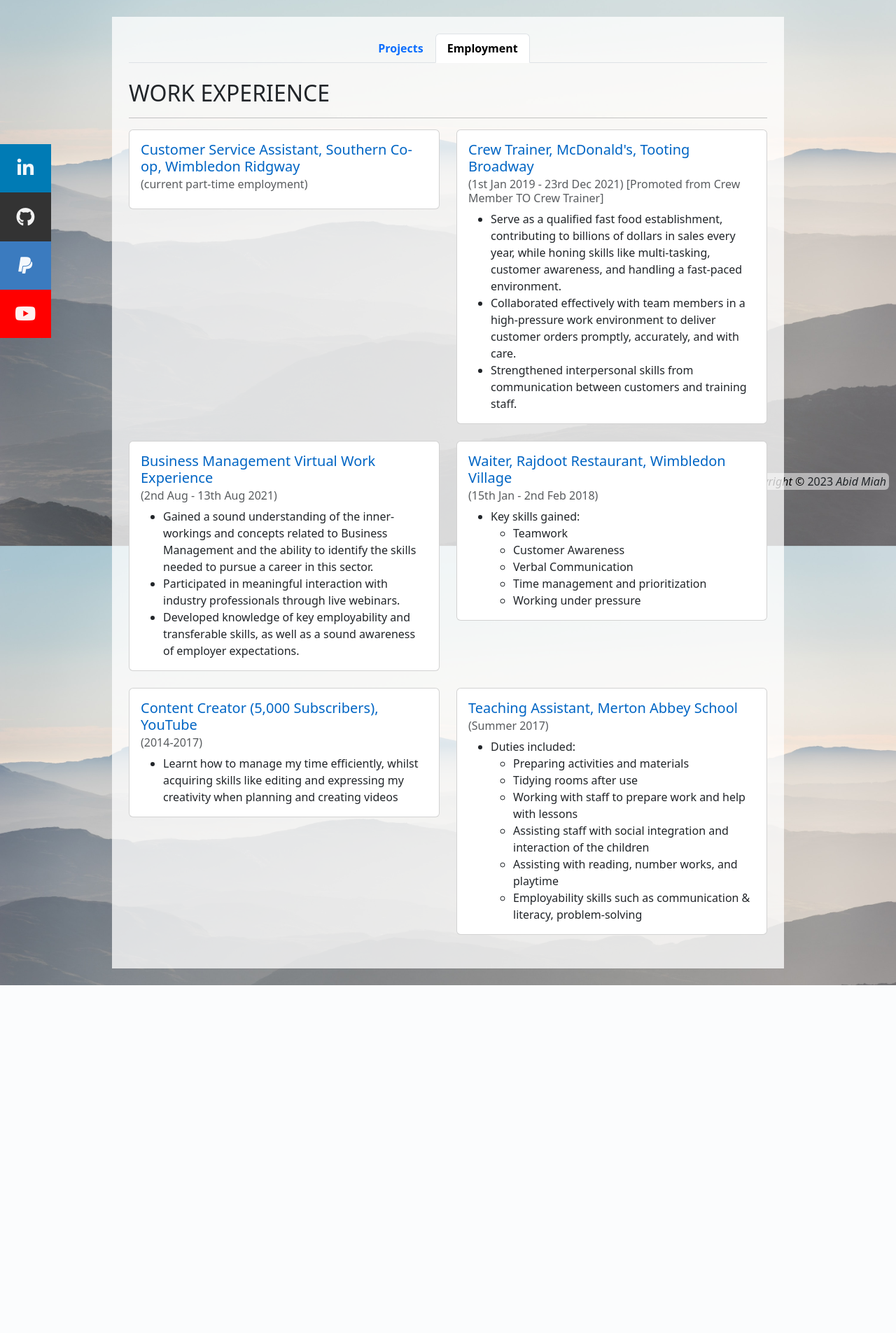
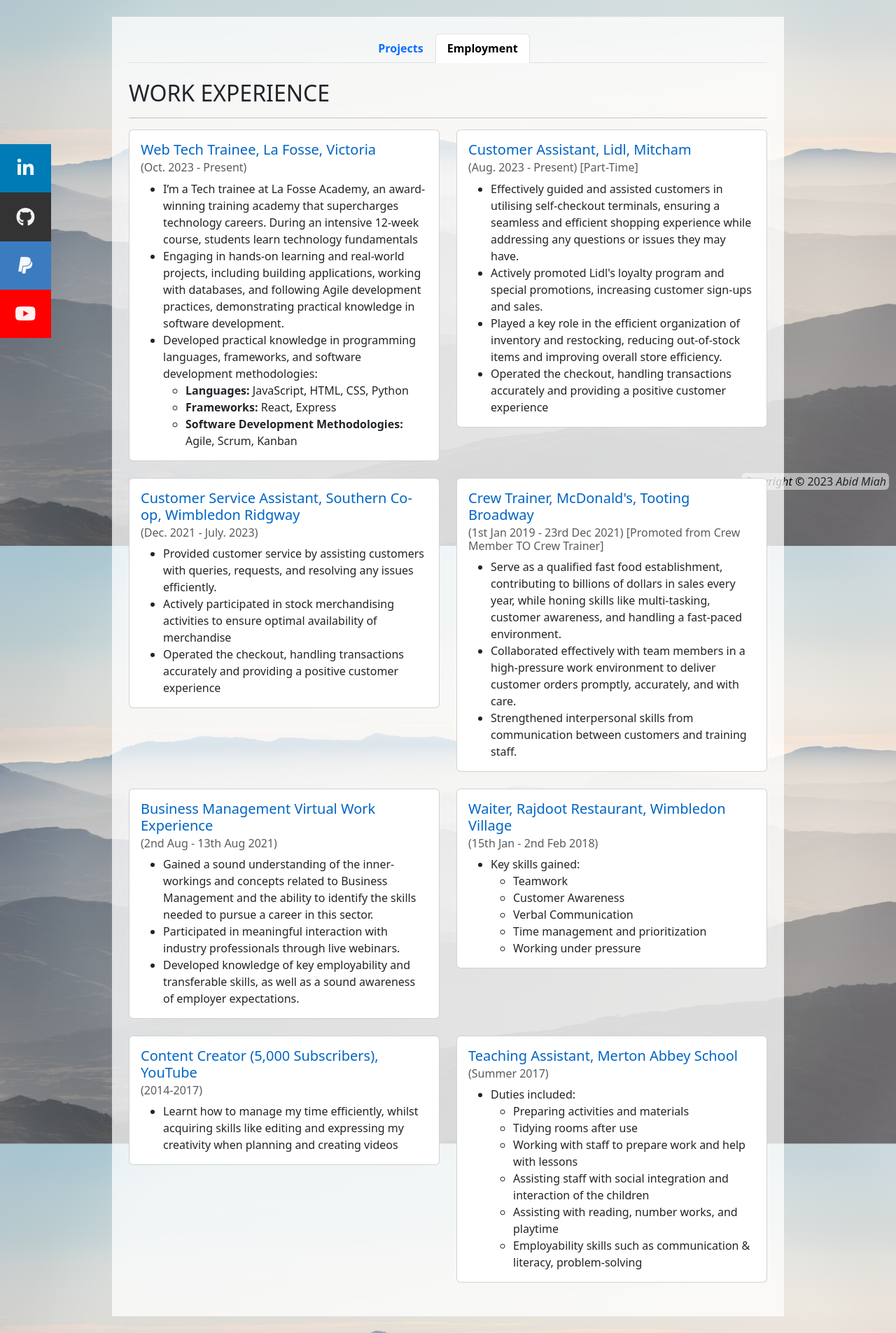
Before and after one commit to Abid-M/Abid_Ms-Website, a Django app: page /projects/ in a window 1280 px wide, after a click on "Employment". Shown: the part 74-1979 px from the top of the page at 70% size. Before the commit the page ends 1482 px from the top, so only its background shows below. Run offline with Django 4.2, Linux system fonts and the light colour scheme; some libraries are stand-ins or nearby versions.

Commit message:
CV update, Employment update

```diff
--- a/siteapp/templates/education.html
+++ b/siteapp/templates/education.html
@@ -75,7 +75,7 @@
         </section>
 
         <hr>
-        <h4 class="text-center"> <u><i>Graduate in:</i></u><b style="color:#0065C4"> Computer Science with Management (ITMB) Bsc (Hons)</b></h4>
+        <h4 class="text-center"> <u><i>Graduate in:</i></u><b style="color:#0065C4">Bsc (Hons) Computer Science with Management (ITMB)</b></h4>
         <i class="text-center">My degree is accredited by employers as meeting Tech Industry Gold standards for quality, relevance to employment, and its balance of technical, business, project and interpersonal skills.
                 You can find more about the Tech Industry Gold accreditation by Tech Partnership Degrees at tpdegrees.com/accreditation.</i>
                 <br><br>
--- a/siteapp/templates/projects.html
+++ b/siteapp/templates/projects.html
@@ -157,13 +157,56 @@
               <br>
               <h2 class="mb-3">WORK EXPERIENCE</h2> <HR></HR>
 
+              <div class="row">
+                <div class="col-md-6">
+                  <div class="card mb-4">
+                    <div class="card-body">
+                      <h5 class="card-title" style="color:#0065C4">Web Tech Trainee, La Fosse, Victoria</h5>
+                      <h6 class="card-subtitle mb-2 text-muted">(Oct. 2023 - Present)</h6>
+                      <ul class="card-text">
+                        <li> I’m a Tech trainee at La Fosse Academy, an award-winning training academy that supercharges technology careers.
+                          During an intensive 12-week course, students learn technology fundamentals
+                          </li>
+                        <li> Engaging in hands-on learning and real-world projects, including building applications, working with databases,
+                          and following Agile development practices, demonstrating practical knowledge in software development.</li>
+                        <li>Developed practical knowledge in programming languages, frameworks, and software development methodologies:</li>
+                        <ul>
+                          <li><b>Languages:</b> JavaScript, HTML, CSS, Python</li>
+                          <li><b>Frameworks:</b> React, Express</li>
+                          <li><b>Software Development Methodologies:</b> Agile, Scrum, Kanban</li>
+                        </ul>
+                      </ul>
+                    </div>
+                  </div>
+                </div>
+
+                <div class="col-md-6">
+                  <div class="card mb-4">
+                    <div class="card-body">
+                      <h5 class="card-title" style="color:#0065C4">Customer Assistant, Lidl, Mitcham</h5>
+                      <h6 class="card-subtitle mb-2 text-muted">(Aug. 2023 - Present) [Part-Time]</h6>
+                      <ul class="card-text">
+                        <li>Effectively guided and assisted customers in utilising self-checkout terminals, ensuring a seamless and efficient shopping experience while addressing any questions or issues they may have.</li>
+                        <li>Actively promoted Lidl's loyalty program and special promotions, increasing customer sign-ups and sales.</li>
+                        <li>Played a key role in the efficient organization of inventory and restocking, reducing out-of-stock items and improving overall store efficiency.</li>
+                        <li>Operated the checkout, handling transactions accurately and providing a positive customer experience</li>
+                      </ul>
+                    </div>
+                  </div>
+                </div>
+              </div>
+
                 <div class="row">
                   <div class="col-md-6">
                     <div class="card mb-4">
                       <div class="card-body">
                         <h5 class="card-title" style="color:#0065C4">Customer Service Assistant, Southern Co-op, Wimbledon Ridgway</h5>
-                        <h6 class="card-subtitle mb-2 text-muted">(current part-time employment)</h6>
-
+                        <h6 class="card-subtitle mb-2 text-muted">(Dec. 2021 - July. 2023)</h6>
+                        <ul class="card-text">
+                          <li>Provided customer service by assisting customers with queries, requests, and resolving any issues efficiently.</li>
+                          <li>Actively participated in stock merchandising activities to ensure optimal availability of merchandise</li>
+                          <li>Operated the checkout, handling transactions accurately and providing a positive customer experience</li>
+                        </ul>
                       </div>
                     </div>
                   </div>
@@ -216,7 +259,7 @@
                       </div>
                     </div>
                   </div>
-                  </div>
+                </div>
 
 
                 <div class="row">
```
Also changed, not shown: 1 other file.
